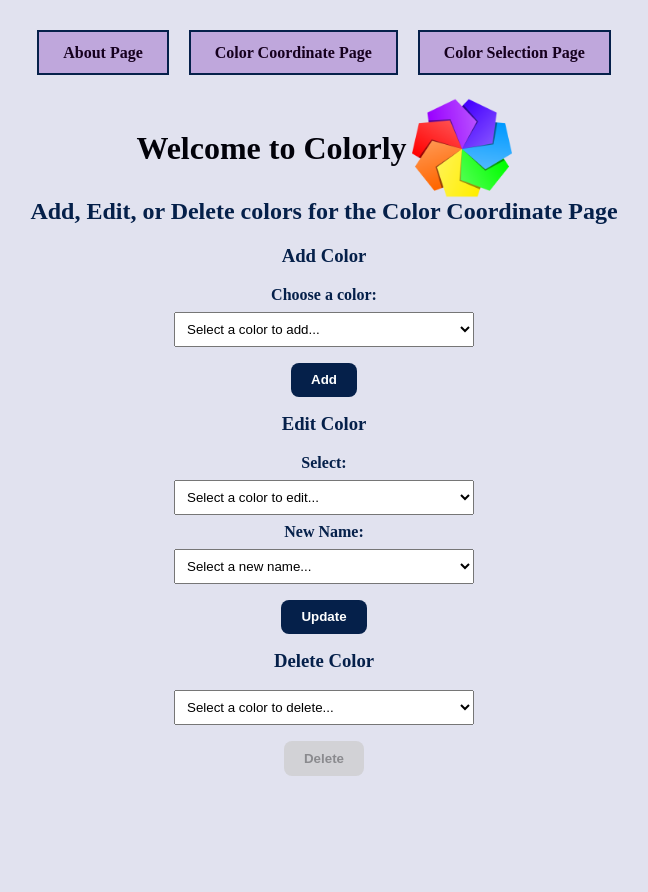
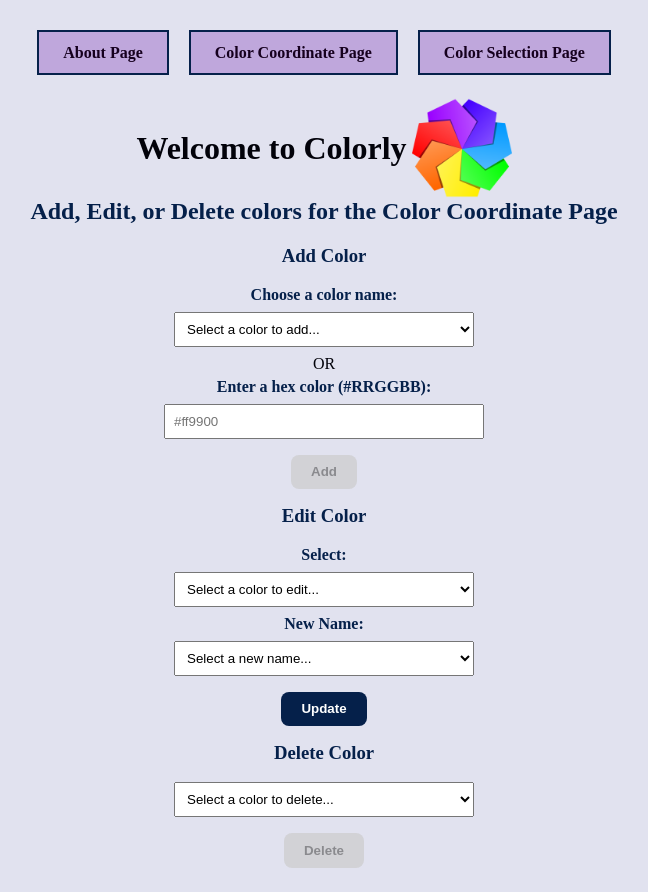
Before and after one commit to neljson/t19-project, an Angular app: page /color-selection in a window 1280 px wide. Shown: the whole page, without its empty margins (316-964 px from the left). Before the commit the page ends 800 px from the top, so only its background shows below. Built offline with nearby package versions, Linux system fonts and the light colour scheme.

Commit message:
Implemented the feature to enter hex values

```diff
--- a/src/app/color-selection.component.html
+++ b/src/app/color-selection.component.html
@@ -1,18 +1,41 @@
 <h2>Add, Edit, or Delete colors for the Color Coordinate Page</h2>
 <form (ngSubmit)="addColor()" #addForm="ngForm">
     <h3>Add Color</h3>
-    <label for="colorSelectAdd">Choose a color:</label>
-    <select id="colorSelectAdd" name="colorSelectAdd" [(ngModel)]="newColor" required>
-        <option value="" disabled selected>Select a color to add...</option>
-        <option *ngFor="let color of availableColors" [value]="color" [disabled]="allColors.includes(color)">
-            {{ color | titlecase }}
-        </option>
+    <div>
+    <label for="colorSelectAdd">Choose a color name:</label>
+    <select id="colorSelectAdd" name="newColorName"
+            [(ngModel)]="newColorName"
+            (change)="onNameDropdownChange()"
+            [disabled]="customHexInput ? true : false">
+      <option value="">Select a color to add...</option> <option *ngFor="let color of availableColors" [value]="color"
+              [disabled]="allColors.includes(color)"> {{ color | titlecase }}
+      </option>
     </select>
+  </div>
 
-    <!-- Preview color -->
-    <div class="color-preview" *ngIf="newColor" [style.backgroundColor]="getColorHex(newColor)"></div>
+  <p style="text-align: center; margin: 5px 0;">OR</p>
 
-    <button type="submit">Add</button>
+  <div>
+    <label for="hexInput">Enter a hex color (#RRGGBB):</label>
+    <input
+      type="text"
+      id="hexInput"
+      name="customHexInput"
+      [(ngModel)]="customHexInput"
+      (input)="onHexInputChange()"
+      placeholder="#ff9900"
+      pattern="^#([0-9A-Fa-f]{6}|[0-9A-Fa-f]{3})$"
+      [disabled]="newColorName ? true : false"
+    />
+  </div>
+
+  <div *ngIf="getPreviewHex()" class="color-preview-container">
+    <label>Preview:</label>
+    <div class="color-box" [style.backgroundColor]="getPreviewHex()"></div>
+  </div>
+
+  <button type="submit" [disabled]="(!newColorName && !customHexInput) || addForm.invalid">Add</button>
+  <p *ngIf="addError" class="error-message">{{ addError }}</p>
 </form>
 
 
--- a/src/app/color-selection.component.ts
+++ b/src/app/color-selection.component.ts
@@ -22,31 +22,129 @@ export class ColorSelectionComponent implements OnInit {
   selectedDeleteColor: string | null = '';
   confirmingDelete = false;
   deleteError = false;
+  newColorName: string = '';
+  newColorHex: string = '';
+  addError: string = '';
+  customHexInput: string = '';
 
 
+  private hexToNameMap: { [hex: string]: string } = {};
 
   ngOnInit(): void {
+    this.buildHexToNameMap(); // Create the reverse map on initialization
     const stored = sessionStorage.getItem('sharedColorList');
     if (stored) {
       this.allColors = JSON.parse(stored);
-    } else { // if the user does not visit Color Coordinate page first, use default colors
+    } else {
       this.allColors = [
         'red', 'orange', 'yellow', 'green', 'blue',
         'purple', 'grey', 'brown', 'black', 'teal'
       ];
+      this.updateStorage(); // Important to store defaults if nothing was there
+    }
+  }
+
+  private buildHexToNameMap(): void {
+    for (const name in wordToHexDictionary) {
+      if (Object.prototype.hasOwnProperty.call(wordToHexDictionary, name)) {
+        const hex = wordToHexDictionary[name as keyof typeof wordToHexDictionary].toUpperCase();
+        this.hexToNameMap[hex] = name;
+      }
     }
   }
 
   private updateStorage(): void {
-    sessionStorage.setItem('sharedColorList', JSON.stringify(this.allColors));
+    sessionStorage.setItem('sharedColorList', JSON.stringify(this.allColors.sort())); // Store sorted
   }
 
+  // --- ADD COLOR LOGIC ---
   addColor(): void {
-    if (this.newColor && !this.allColors.includes(this.newColor)) {
-      this.allColors.push(this.newColor);
-      this.updateStorage();
-      this.newColor = '';
+    this.addError = ''; // Reset error message each time add is attempted
+    const selectedNameFromDropdown = this.newColorName?.trim();
+    const enteredHex = this.customHexInput?.trim().toUpperCase(); // Normalize hex to uppercase for lookup and validation
+    const hexPattern = /^#([0-9A-F]{6}|[0-9A-F]{3})$/; // Stricter hex pattern
+
+    let colorNameToAdd: string | null = null;
+
+    // 1. MUTUALLY EXCLUSIVE INPUT VALIDATION
+    if (selectedNameFromDropdown && enteredHex) {
+      this.addError = "Please select a color name OR enter a hex code, not both.";
+      return;
     }
+    if (!selectedNameFromDropdown && !enteredHex) {
+      this.addError = "Please select a color name or enter a hex code to add.";
+      return;
+    }
+
+    // DETERMINE THE COLOR NAME TO ADD
+    if (selectedNameFromDropdown) {
+      colorNameToAdd = selectedNameFromDropdown;
+    } else if (enteredHex) {
+      if (!hexPattern.test(enteredHex)) {
+        this.addError = `Invalid hex code format: "${this.customHexInput}". Please use #RRGGBB or #RGB.`;
+        return;
+      }
+      // 2. HEX TO NAME CONVERSION
+      const nameFromHex = this.hexToNameMap[enteredHex]; // Use the reverse map
+      if (nameFromHex) {
+        colorNameToAdd = nameFromHex;
+      } else {
+        this.addError = `The hex code "${this.customHexInput}" does not have a corresponding name in the dictionary.`;
+        return;
+      }
+    }
+
+    // 3. add to allColors arry (if valid and not duplicate)
+    if (colorNameToAdd) {
+      // 4. no duplicates check (against the determined color name)
+      if (this.allColors.includes(colorNameToAdd)) {
+        this.addError = `The color "${colorNameToAdd}" already exists in the list.`;
+      } else {
+        this.allColors.push(colorNameToAdd);
+        this.updateStorage(); // This now also sorts
+        // Reset inputs for the next entry
+        this.newColorName = '';
+        this.customHexInput = '';
+      }
+    } else {
+      // This case should ideally not be reached if logic above is correct
+      this.addError = "Could not determine a color to add. Please try again.";
+    }
+  }
+
+  // --- INPUT INTERACTION HANDLERS ---
+  onNameDropdownChange(): void {
+    // If a name is selected from the dropdown, clear the hex input and any errors
+    if (this.newColorName) {
+      this.customHexInput = '';
+      this.addError = '';
+    }
+  }
+
+  onHexInputChange(): void {
+    // If user types in the hex input, clear the name dropdown selection and any errors
+    if (this.customHexInput) {
+      this.newColorName = '';
+      this.addError = '';
+    }
+  }
+
+  // --- COLOR PREVIEW LOGIC ---
+  // Gets the hex value for the current valid input (either name or hex) for preview
+  getPreviewHex(): string {
+    const hexPattern = /^#([0-9A-F]{6}|[0-9A-Fa-f]{3})$/i;
+    const lowerCaseName = this.newColorName?.toLowerCase(); // Use optional chaining for safety
+
+    // Check if the lowerCaseName is a valid key from our dictionary
+    if (lowerCaseName && this.availableColors.includes(lowerCaseName)) {
+      // If it's a valid key, we can safely access the dictionary.
+      // The 'as keyof typeof wordToHexDictionary' cast tells TypeScript
+      // that we've confirmed 'lowerCaseName' is a valid key.
+      return wordToHexDictionary[lowerCaseName as keyof typeof wordToHexDictionary];
+    } else if (this.customHexInput && hexPattern.test(this.customHexInput)) {
+      return this.customHexInput;
+    }
+    return ''; // Return empty string if no valid color for preview
   }
 
 
```
